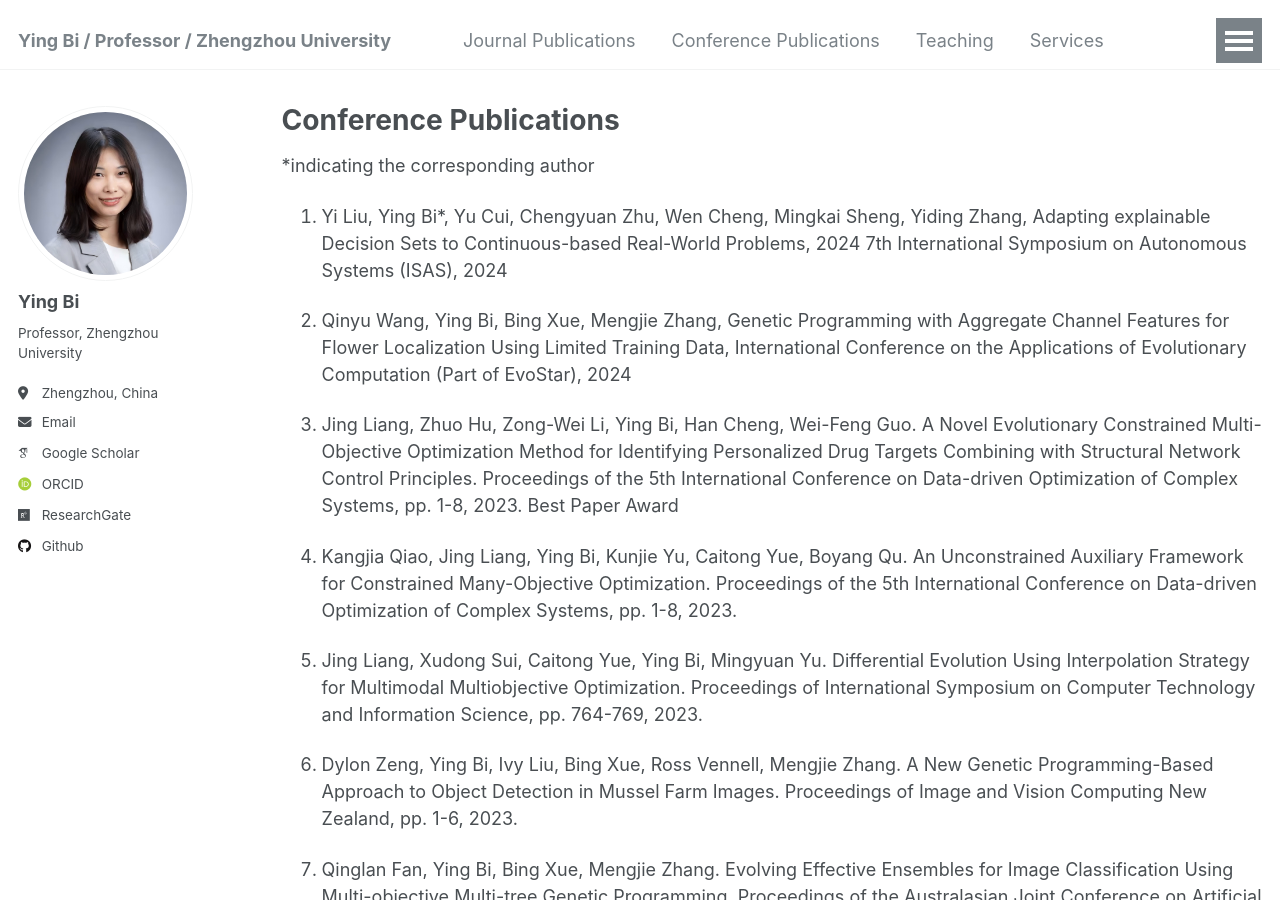
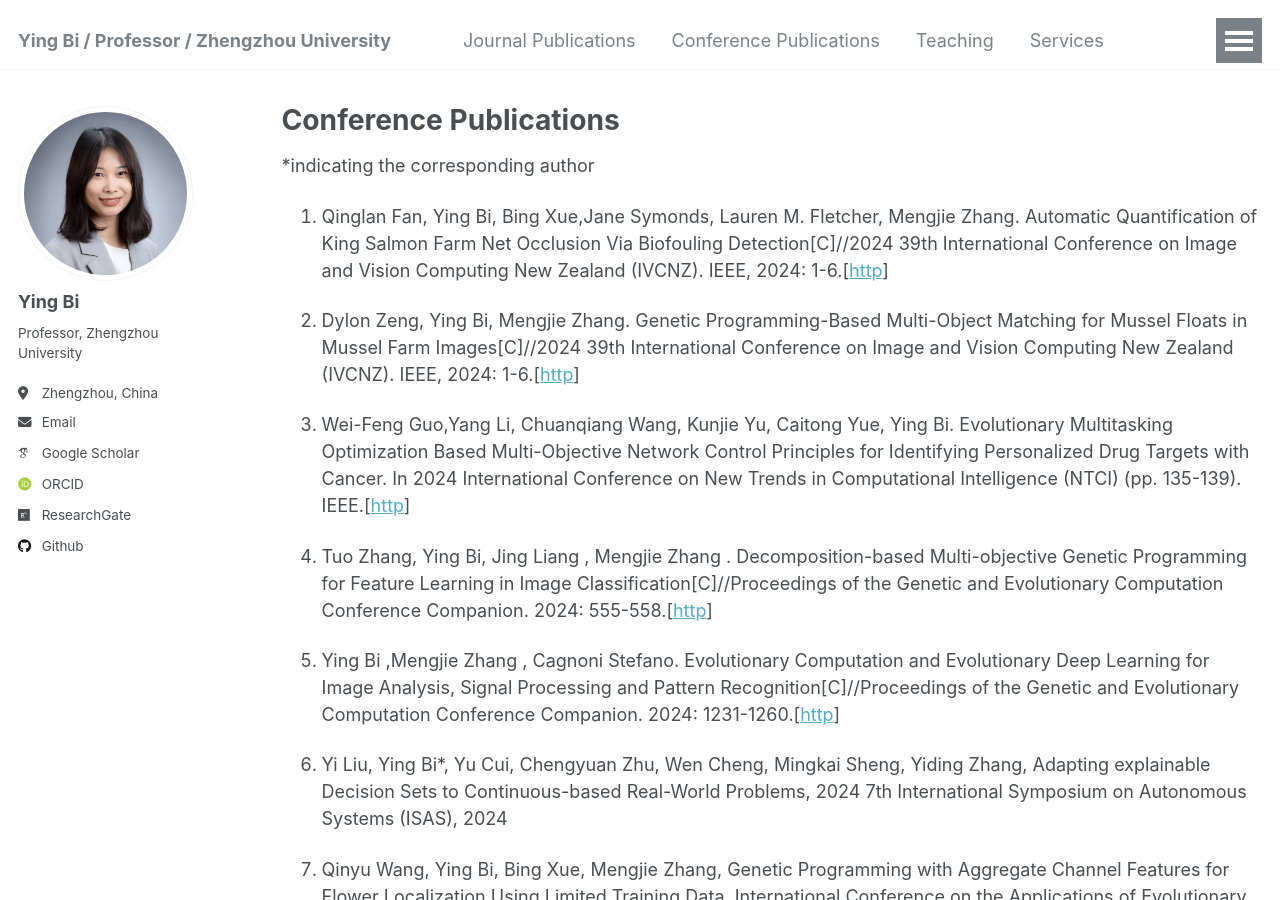
Before and after one commit to YingBi92/Ying-Bi, a Jekyll site: the page built from _pages/publications-c.md, in a window 1280 px wide and 900 px high. Built offline with Jekyll 4.4.1, drawn with Linux system fonts in a browser that asks for light colours; some web fonts are replaced.

Commit message:
Update publications-c.md

```diff
--- a/_pages/publications-c.md
+++ b/_pages/publications-c.md
@@ -5,49 +5,58 @@ permalink: /publications-c/
 author_profile: true
 ---
 *indicating the corresponding author
+1. Qinglan Fan, Ying Bi, Bing Xue,Jane Symonds, Lauren M. Fletcher, Mengjie Zhang. Automatic Quantification of King Salmon Farm Net Occlusion Via Biofouling Detection[C]//2024 39th International Conference on Image and Vision Computing New Zealand (IVCNZ). IEEE, 2024: 1-6.[[http](https://ieeexplore.ieee.org/abstract/document/10794201)]
 
-1. Yi Liu, Ying Bi*, Yu Cui, Chengyuan Zhu, Wen Cheng, Mingkai Sheng, Yiding Zhang, Adapting explainable Decision Sets to Continuous-based Real-World Problems, 2024 7th International Symposium on Autonomous Systems (ISAS), 2024
+2.  Dylon Zeng, Ying Bi, Mengjie Zhang. Genetic Programming-Based Multi-Object Matching for Mussel Floats in Mussel Farm Images[C]//2024 39th International Conference on Image and Vision Computing New Zealand (IVCNZ). IEEE, 2024: 1-6.[[http](https://ieeexplore.ieee.org/abstract/document/10794448)]
 
-2. Qinyu Wang, Ying Bi, Bing Xue, Mengjie Zhang, Genetic Programming with Aggregate Channel Features for Flower Localization Using Limited Training Data, International Conference on the Applications of Evolutionary Computation (Part of EvoStar), 2024
+3. Wei-Feng Guo,Yang Li, Chuanqiang Wang, Kunjie Yu, Caitong Yue, Ying Bi. Evolutionary Multitasking Optimization Based Multi-Objective Network Control Principles for Identifying Personalized Drug Targets with Cancer. In 2024 International Conference on New Trends in Computational Intelligence (NTCI) (pp. 135-139). IEEE.[[http](https://ieeexplore.ieee.org/document/10776292)]
 
-3. Jing Liang, Zhuo Hu, Zong-Wei Li, Ying Bi, Han Cheng, Wei-Feng Guo. A Novel Evolutionary Constrained Multi-Objective Optimization Method for Identifying Personalized Drug Targets Combining with Structural Network Control Principles. Proceedings of the 5th International Conference on Data-driven Optimization of Complex Systems, pp. 1-8, 2023. Best Paper Award
+4. Tuo Zhang, Ying Bi, Jing Liang , Mengjie Zhang . Decomposition-based Multi-objective Genetic Programming for Feature Learning in Image Classification[C]//Proceedings of the Genetic and Evolutionary Computation Conference Companion. 2024: 555-558.[[http](https://dl.acm.org/doi/10.1145/3638530.3654306)]
 
-4. Kangjia Qiao, Jing Liang, Ying Bi, Kunjie Yu, Caitong Yue, Boyang Qu. An Unconstrained Auxiliary Framework for Constrained Many-Objective Optimization. Proceedings of the 5th International Conference on Data-driven Optimization of Complex Systems, pp. 1-8, 2023.
+5. Ying Bi ,Mengjie Zhang , Cagnoni Stefano. Evolutionary Computation and Evolutionary Deep Learning for Image Analysis, Signal Processing and Pattern Recognition[C]//Proceedings of the Genetic and Evolutionary Computation Conference Companion. 2024: 1231-1260.[[http](https://dl.acm.org/doi/10.1145/3638530.3648410)]
 
-5. Jing Liang, Xudong Sui, Caitong Yue, Ying Bi, Mingyuan Yu. Differential Evolution Using Interpolation Strategy for Multimodal Multiobjective Optimization. Proceedings of International Symposium on Computer Technology and Information Science, pp. 764-769, 2023.
+6. Yi Liu, Ying Bi*, Yu Cui, Chengyuan Zhu, Wen Cheng, Mingkai Sheng, Yiding Zhang, Adapting explainable Decision Sets to Continuous-based Real-World Problems, 2024 7th International Symposium on Autonomous Systems (ISAS), 2024
 
-6. Dylon Zeng, Ying Bi, Ivy Liu, Bing Xue, Ross Vennell, Mengjie Zhang. A New Genetic Programming-Based Approach to Object Detection in Mussel Farm Images. Proceedings of Image and Vision Computing New Zealand, pp. 1-6, 2023.
+7. Qinyu Wang, Ying Bi, Bing Xue, Mengjie Zhang, Genetic Programming with Aggregate Channel Features for Flower Localization Using Limited Training Data, International Conference on the Applications of Evolutionary Computation (Part of EvoStar), 2024
 
-7. Qinglan Fan, Ying Bi, Bing Xue, Mengjie Zhang. Evolving Effective Ensembles for Image Classification Using Multi-objective Multi-tree Genetic Programming. Proceedings of the Australasian Joint Conference on Artificial Intelligence, pp. 1-12, 2022.
+8. Jing Liang, Zhuo Hu, Zong-Wei Li, Ying Bi, Han Cheng, Wei-Feng Guo. A Novel Evolutionary Constrained Multi-Objective Optimization Method for Identifying Personalized Drug Targets Combining with Structural Network Control Principles. Proceedings of the 5th International Conference on Data-driven Optimization of Complex Systems, pp. 1-8, 2023. Best Paper Award
 
-8. Binke Xu, Ying Bi*, Bing Xue, Jan Schindler, Brent Martin, and Mengjie Zhang. Automatically Designing U-Nets Using A Genetic Algorithm for Tree Image Segmentation. Proceedings of IEEE SSCI 2022, pp. 1-8, 2022.
+9. Kangjia Qiao, Jing Liang, Ying Bi, Kunjie Yu, Caitong Yue, Boyang Qu. An Unconstrained Auxiliary Framework for Constrained Many-Objective Optimization. Proceedings of the 5th International Conference on Data-driven Optimization of Complex Systems, pp. 1-8, 2023.
 
-9. Caleb Buchanan, Ying Bi*, Bing Xue, Ross Vennell, Simon Childerhouse, Matthew K. Pine, Dana Briscoe, Mengjie Zhang. Deep Convolutional Neural Networks for Detecting Dolphin Echolocation Clicks. Proceedings of Image and Vision Computing New Zealand 2021. 2021, pp. 1-6. (Corresponding Author)
+10. Jing Liang, Xudong Sui, Caitong Yue, Ying Bi, Mingyuan Yu. Differential Evolution Using Interpolation Strategy for Multimodal Multiobjective Optimization. Proceedings of International Symposium on Computer Technology and Information Science, pp. 764-769, 2023.
 
-10. Alistair John McLeay, Abigail McGhie, Dana Briscoe, Ying Bi*, Bing Xue, Ross Vennell, Mengjie Zhang. Deep Convolutional Neural Networks with Transfer Learning for Waterline Detection in Mussel Farms. Proceedings of IEEE Symposium Series on Computational Intelligence (SSCI 2021). 2021, pp.1-8. (Corresponding Author)
+11. Dylon Zeng, Ying Bi, Ivy Liu, Bing Xue, Ross Vennell, Mengjie Zhang. A New Genetic Programming-Based Approach to Object Detection in Mussel Farm Images. Proceedings of Image and Vision Computing New Zealand, pp. 1-6, 2023.
 
-11. Zichu Yan, Ying Bi*, Bing Xue, Mengjie Zhang. Automatically Extracting Features Using Genetic Programming for Low-Quality Fish Image Classification. Proceedings of IEEE Congress on Evolutionary Computation (CEC 2021). Kraków, Poland (VIRTUAL). 28 June - 1 July 2021. (Corresponding Author) [[http](https://ieeexplore.ieee.org/abstract/document/9504737)]
+12. Qinglan Fan, Ying Bi, Bing Xue, Mengjie Zhang. Evolving Effective Ensembles for Image Classification Using Multi-objective Multi-tree Genetic Programming. Proceedings of the Australasian Joint Conference on Artificial Intelligence, pp. 1-12, 2022.
 
-12. Qinglan Fan, Ying Bi, Bing Xue, Mengjie Zhang. Genetic Programming with A New Representation and A New Mutation Operator for Image Classification. Proceedings of Genetic and Evolutionary Computation Conference (GECCO 2021). Lille, France. 10-14 July 2021. [[http](https://dl.acm.org/doi/10.1145/3449726.3459468)]
+13. Binke Xu, Ying Bi*, Bing Xue, Jan Schindler, Brent Martin, and Mengjie Zhang. Automatically Designing U-Nets Using A Genetic Algorithm for Tree Image Segmentation. Proceedings of IEEE SSCI 2022, pp. 1-8, 2022.
 
-13. Ying Bi, Bing Xue, and Mengjie Zhang. Automatically Extracting Features for Face Classification Using Multi-Objective Genetic Programming. Proceedings of Genetic and Evolutionary Computation Conference Companion. ACM Press. Cancun, Mexico. July 8th-12th 2020, pp 117-118. [[http](https://dl.acm.org/doi/abs/10.1145/3377929.3389989)] [[pdf](https://yingbi92.github.io/homepage/2020/MOGP.pdf)]
+14. Caleb Buchanan, Ying Bi*, Bing Xue, Ross Vennell, Simon Childerhouse, Matthew K. Pine, Dana Briscoe, Mengjie Zhang. Deep Convolutional Neural Networks for Detecting Dolphin Echolocation Clicks. Proceedings of Image and Vision Computing New Zealand 2021. 2021, pp. 1-6. (Corresponding Author)
 
-14. Ying Bi, Bing Xue, and Mengjie Zhang. Genetic Programming-Based Feature Learning for Facial Expression Classification. Proceedings of IEEE Congress on Evolutionary Computation (CEC 2020). Glasgow, UK, July 19 - 24th 2020. pp 1-8. [[http](https://ieeexplore.ieee.org/abstract/document/9185491/)]
+15. Alistair John McLeay, Abigail McGhie, Dana Briscoe, Ying Bi*, Bing Xue, Ross Vennell, Mengjie Zhang. Deep Convolutional Neural Networks with Transfer Learning for Waterline Detection in Mussel Farms. Proceedings of IEEE Symposium Series on Computational Intelligence (SSCI 2021). 2021, pp.1-8. (Corresponding Author)
 
-15. Ying Bi, Bing Xue, and Mengjie Zhang. An Automated Ensemble Learning Framework Using Genetic Programming for Image Classification. Proceedings of Genetic and Evolutionary Computation Conference (GECCO 2019). ACM Press. Prague, Czech Republic. 13-17 July 2019. pp 365-373. [[http](https://dl.acm.org/citation.cfm?id=3321750)] [[pdf](https://yingbi92.github.io/homepage/2020/EGP.pdf)]
+16. Zichu Yan, Ying Bi*, Bing Xue, Mengjie Zhang. Automatically Extracting Features Using Genetic Programming for Low-Quality Fish Image Classification. Proceedings of IEEE Congress on Evolutionary Computation (CEC 2021). Kraków, Poland (VIRTUAL). 28 June - 1 July 2021. (Corresponding Author) [[http](https://ieeexplore.ieee.org/abstract/document/9504737)]
 
-16. Ying Bi, Bing Xue, and Mengjie Zhang. An Evolutionary Deep Learning Approach Using Genetic Programming with Convolution Operators for Image Classification. Proceedings of IEEE Congress on Evolutionary Computation (CEC). IEEE Press. Wellington, New Zealand. 10-13 June, 2019. pp. 3197-3204. [[http](https://ieeexplore.ieee.org/abstract/document/8790151An)][[pdf](https://yingbi92.github.io/homepage/2020/COGP.pdf)][[Source Code](https://github.com/YingBi92/BookCode/tree/main/COGP)]
+17. Qinglan Fan, Ying Bi, Bing Xue, Mengjie Zhang. Genetic Programming with A New Representation and A New Mutation Operator for Image Classification. Proceedings of Genetic and Evolutionary Computation Conference (GECCO 2021). Lille, France. 10-14 July 2021. [[http](https://dl.acm.org/doi/10.1145/3449726.3459468)]
 
-17. Ying Bi, Mengjie Zhang, and Bing Xue. Genetic Programming for Automatic Global and Local Feature Extraction to Image Classification. Proceedings of IEEE Congress on Evolutionary Computation (CEC). IEEE Press. Rio de Janeiro, Brazil. 8-13 July 2018. pp. 1-8. (Nominated as Best Student Paper Award) [[http](https://ieeexplore.ieee.org/abstract/document/8477911)][[pdf](https://yingbi92.github.io/homepage/2020/GP-GLF.pdf)]
+18. Ying Bi, Bing Xue, and Mengjie Zhang. Automatically Extracting Features for Face Classification Using Multi-Objective Genetic Programming. Proceedings of Genetic and Evolutionary Computation Conference Companion. ACM Press. Cancun, Mexico. July 8th-12th 2020, pp 117-118. [[http](https://dl.acm.org/doi/abs/10.1145/3377929.3389989)] [[pdf](https://yingbi92.github.io/homepage/2020/MOGP.pdf)]
 
-18. Ying Bi, Mengjie Zhang and Bing Xue. An Automatic Region Detection and Processing Approach in Genetic Programming for Binary Image Classification. Proceedings of the 32th International Conference on Image and Vision Computing New Zealand (IVCNZ 2017). IEEE Press. Christchurch, New Zealand. 4 - 6 December 2017. pp. 1-6. [[http](https://ieeexplore.ieee.org/abstract/document/8402469)] [[pdf](https://yingbi92.github.io/homepage/2020/GP-RDP.pdf)]
+19. Ying Bi, Bing Xue, and Mengjie Zhang. Genetic Programming-Based Feature Learning for Facial Expression Classification. Proceedings of IEEE Congress on Evolutionary Computation (CEC 2020). Glasgow, UK, July 19 - 24th 2020. pp 1-8. [[http](https://ieeexplore.ieee.org/abstract/document/9185491/)]
 
-19. Yi Wang, Ying Bi, Ting Xie, and Jing Liu. Evaluation of the Comprehensive Strength of the Listed Companies in China's Cultural Media Industry. Proceedings of 12th International Conference on Service Systems and Service Management (ICSSSM). IEEE Press. Guangzhou, China. 22-24 June 2015. pp. 1-5. [[http](https://ieeexplore.ieee.org/abstract/document/7170306)]
+20. Ying Bi, Bing Xue, and Mengjie Zhang. An Automated Ensemble Learning Framework Using Genetic Programming for Image Classification. Proceedings of Genetic and Evolutionary Computation Conference (GECCO 2019). ACM Press. Prague, Czech Republic. 13-17 July 2019. pp 365-373. [[http](https://dl.acm.org/citation.cfm?id=3321750)] [[pdf](https://yingbi92.github.io/homepage/2020/EGP.pdf)]
 
-20. Chen Guo, Zhiwen Guo, Ben Niu, and Ying Bi. A Hybrid Bacterial Foraging Optimization Based on Time-varying Chemotaxis Step and Dynamic Topology Structure. Proceedings of International Conference on Materials, Environmental and Biological Engineering (MEBE 2015). Atlantis Press. Guilin, China. 28-30 March 2015. pp. 587-590. [[http](https://www.atlantis-press.com/proceedings/mebe-15/17872)]
+21. Ying Bi, Bing Xue, and Mengjie Zhang. An Evolutionary Deep Learning Approach Using Genetic Programming with Convolution Operators for Image Classification. Proceedings of IEEE Congress on Evolutionary Computation (CEC). IEEE Press. Wellington, New Zealand. 10-13 June, 2019. pp. 3197-3204. [[http](https://ieeexplore.ieee.org/abstract/document/8790151An)][[pdf](https://yingbi92.github.io/homepage/2020/COGP.pdf)][[Source Code](https://github.com/YingBi92/BookCode/tree/main/COGP)]
 
-21. Ben Niu, Jing Liu, Ying Bi, Ting Xie, and Lijing Tan. Improved Bacterial Foraging Optimization Algorithm with Information Communication Mechanism. Proceedings of Tenth International Conference on Computational Intelligence and Security (CIS). IEEE Press. Kunming, China. 15-16 Nov. 2014. pp. 47-51. [[http](https://ieeexplore.ieee.org/abstract/document/7016851)]
+22. Ying Bi, Mengjie Zhang, and Bing Xue. Genetic Programming for Automatic Global and Local Feature Extraction to Image Classification. Proceedings of IEEE Congress on Evolutionary Computation (CEC). IEEE Press. Rio de Janeiro, Brazil. 8-13 July 2018. pp. 1-8. (Nominated as Best Student Paper Award) [[http](https://ieeexplore.ieee.org/abstract/document/8477911)][[pdf](https://yingbi92.github.io/homepage/2020/GP-GLF.pdf)]
 
-22. Ben Niu and Ying Bi. Binary Bacterial Foraging Optimization for 0/1 Knapsack Problem. Proceedings of IEEE Congress on Evolutionary Computation (CEC). IEEE Press. Beijing, China. 6-11 July 2014. pp. 647-652. [[http](https://ieeexplore.ieee.org/abstract/document/6900513)]
+23. Ying Bi, Mengjie Zhang and Bing Xue. An Automatic Region Detection and Processing Approach in Genetic Programming for Binary Image Classification. Proceedings of the 32th International Conference on Image and Vision Computing New Zealand (IVCNZ 2017). IEEE Press. Christchurch, New Zealand. 4 - 6 December 2017. pp. 1-6. [[http](https://ieeexplore.ieee.org/abstract/document/8402469)] [[pdf](https://yingbi92.github.io/homepage/2020/GP-RDP.pdf)]
 
-23. Hanyang Luo, Jingjing Wang, and Ying Bi. Empirical Research on Consumers’ Intention to Purchase Online. Proceedings of 11th International Conference on Service Systems and Service Management (ICSSSM). IEEE Press. Beijing, China. 25-27 June 2014. pp. 1-5. [[http](https://ieeexplore.ieee.org/abstract/document/6943359)]
+24. Yi Wang, Ying Bi, Ting Xie, and Jing Liu. Evaluation of the Comprehensive Strength of the Listed Companies in China's Cultural Media Industry. Proceedings of 12th International Conference on Service Systems and Service Management (ICSSSM). IEEE Press. Guangzhou, China. 22-24 June 2015. pp. 1-5. [[http](https://ieeexplore.ieee.org/abstract/document/7170306)]
+
+25. Chen Guo, Zhiwen Guo, Ben Niu, and Ying Bi. A Hybrid Bacterial Foraging Optimization Based on Time-varying Chemotaxis Step and Dynamic Topology Structure. Proceedings of International Conference on Materials, Environmental and Biological Engineering (MEBE 2015). Atlantis Press. Guilin, China. 28-30 March 2015. pp. 587-590. [[http](https://www.atlantis-press.com/proceedings/mebe-15/17872)]
+
+26. Ben Niu, Jing Liu, Ying Bi, Ting Xie, and Lijing Tan. Improved Bacterial Foraging Optimization Algorithm with Information Communication Mechanism. Proceedings of Tenth International Conference on Computational Intelligence and Security (CIS). IEEE Press. Kunming, China. 15-16 Nov. 2014. pp. 47-51. [[http](https://ieeexplore.ieee.org/abstract/document/7016851)]
+
+27. Ben Niu and Ying Bi. Binary Bacterial Foraging Optimization for 0/1 Knapsack Problem. Proceedings of IEEE Congress on Evolutionary Computation (CEC). IEEE Press. Beijing, China. 6-11 July 2014. pp. 647-652. [[http](https://ieeexplore.ieee.org/abstract/document/6900513)]
+
+28. Hanyang Luo, Jingjing Wang, and Ying Bi. Empirical Research on Consumers’ Intention to Purchase Online. Proceedings of 11th International Conference on Service Systems and Service Management (ICSSSM). IEEE Press. Beijing, China. 25-27 June 2014. pp. 1-5. [[http](https://ieeexplore.ieee.org/abstract/document/6943359)]
```
